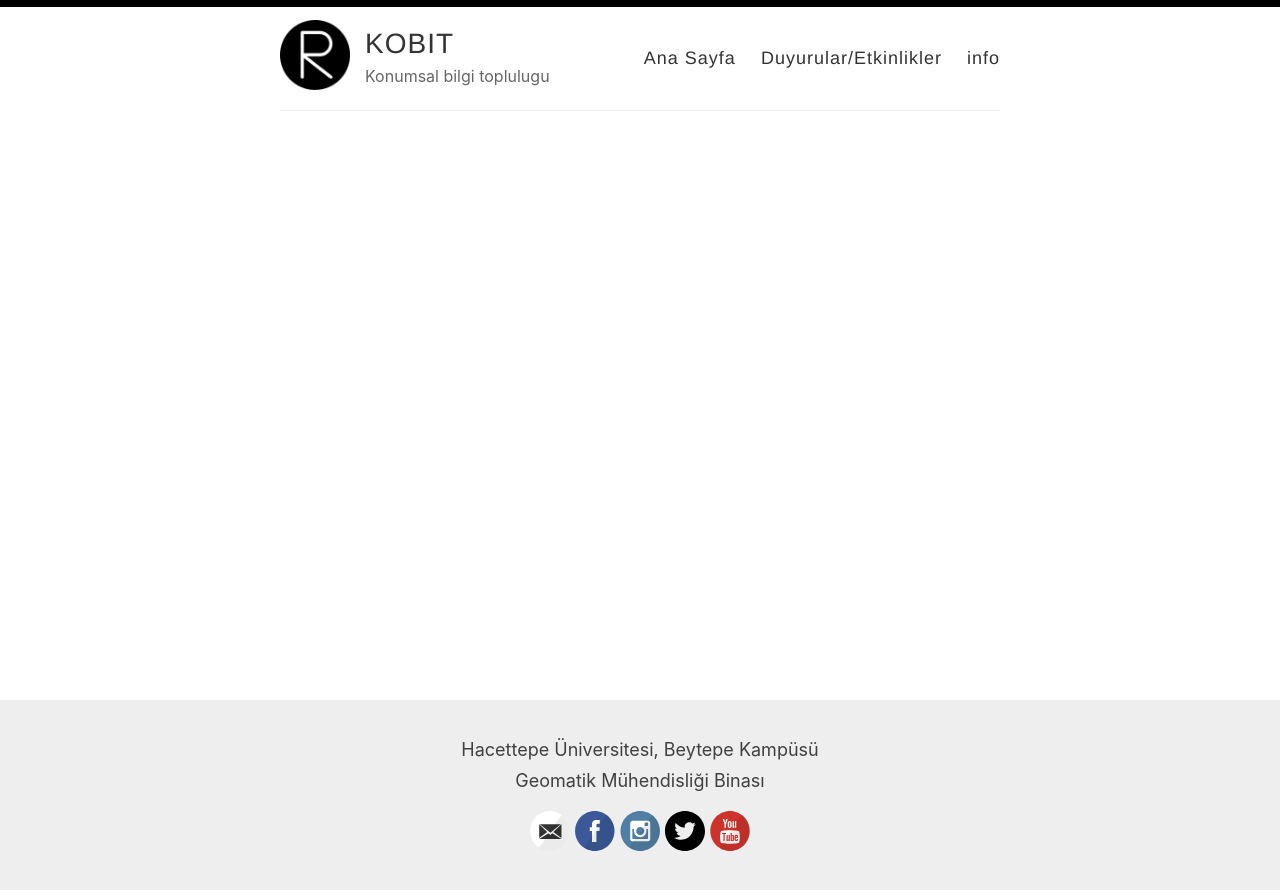
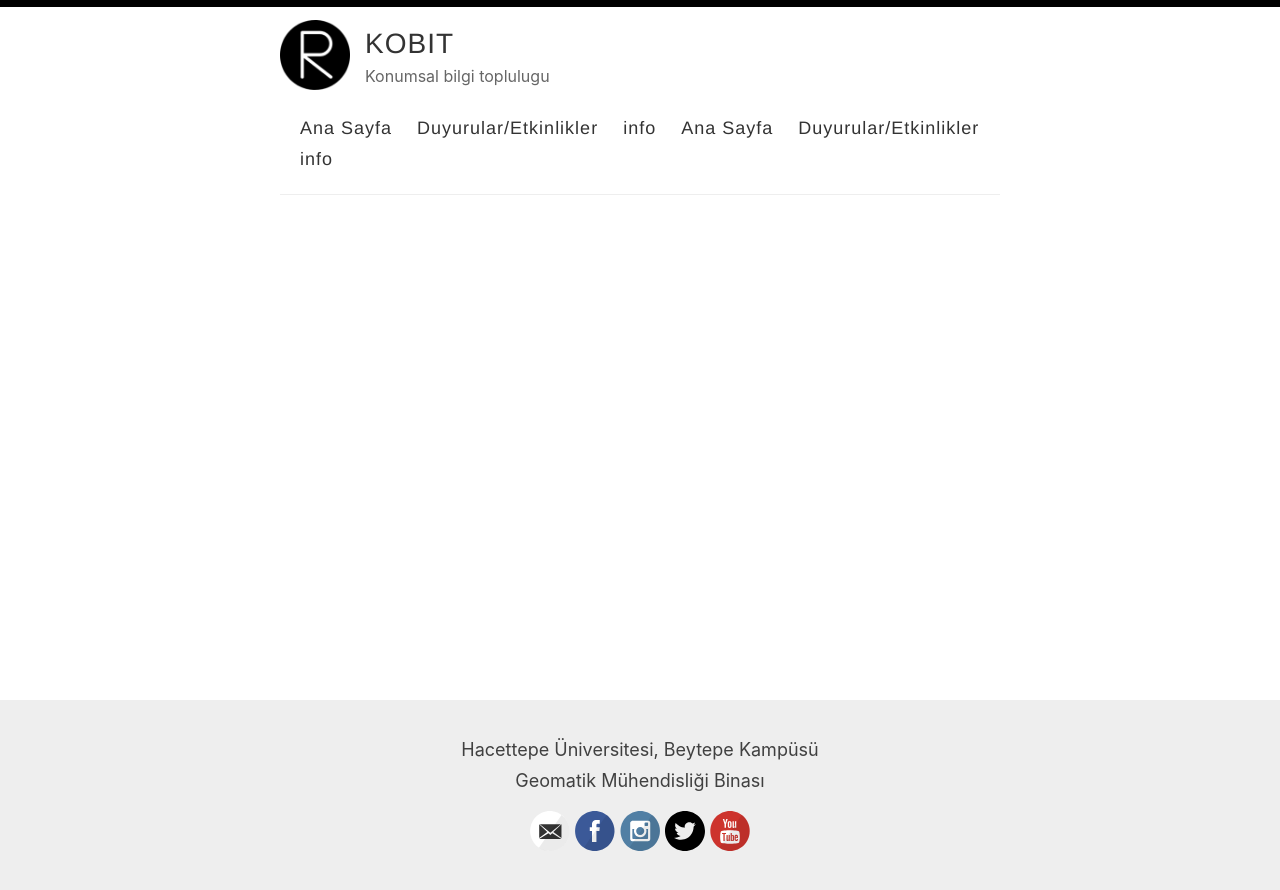
Before and after one commit to kabarmaz/kabarmaz, a Jekyll site: the page built from index.html, in a window 1280 px wide. Shown: the top 890 px of the page. Built offline with Jekyll 4.4.1, drawn with Linux system fonts in a browser that asks for light colours; the list of posts is cut into pages by our own code.

Commit message:
Update default.html

```diff
--- a/_layouts/default.html
+++ b/_layouts/default.html
@@ -31,6 +31,9 @@
               <a href="{{ site.baseurl }}/">Ana Sayfa</a>
               <a href="{{ site.baseurl }}/duyurular">Duyurular/Etkinlikler</a>
               <a href="{{ site.baseurl }}/Biz kimiz?">info</a>
+              <a href="{{ site.baseurl }}/">Ana Sayfa</a>
+              <a href="{{ site.baseurl }}/duyurular">Duyurular/Etkinlikler</a>
+              <a href="{{ site.baseurl }}/Biz kimiz?">info</a>
             </nav>
           </header>
         </div>
```
